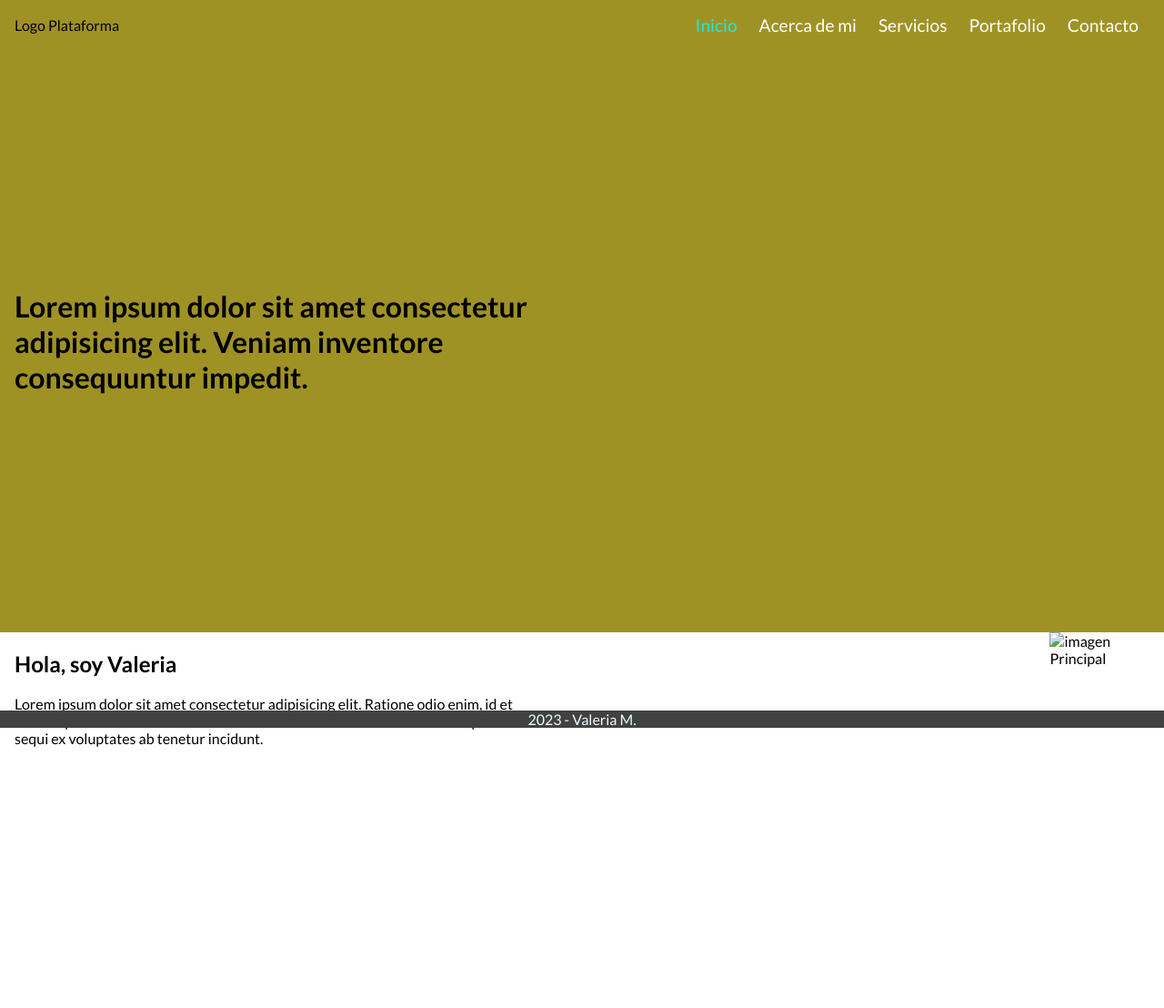
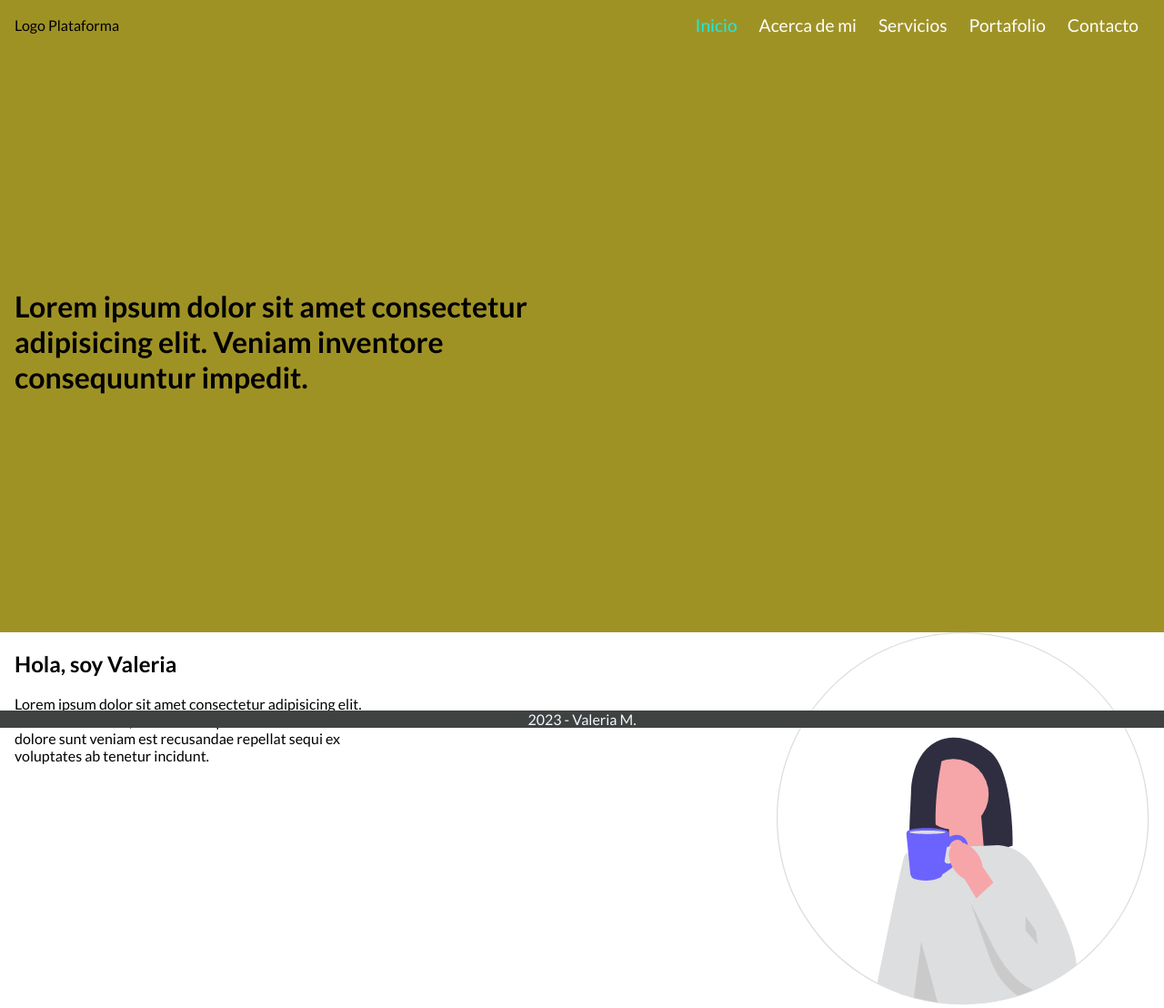
Before and after one commit to Dhamary08/Preentrega-Desarrollo-web, a plain HTML site: page index.html in a window 1280 px wide. Shown: the whole page at 91% size. Before the commit the page ends 856 px from the top, so only its background shows below. Drawn offline with Linux system fonts and the light colour scheme; the site is published under a folder, as on GitHub Pages, so addresses that start at the root find nothing.

Commit message:
version base

```diff
--- a/index.html
+++ b/index.html
@@ -54,7 +54,7 @@
               incidunt.
             </p>
           </div>
-          <img src="/assets/img/Grupo 3.png" alt="imagen Principal" />
+          <img src="assets/img/Grupo 3.png" alt="imagen Principal" />
         </div>
       </section>
       <section class="display-flex justify-between">
```
